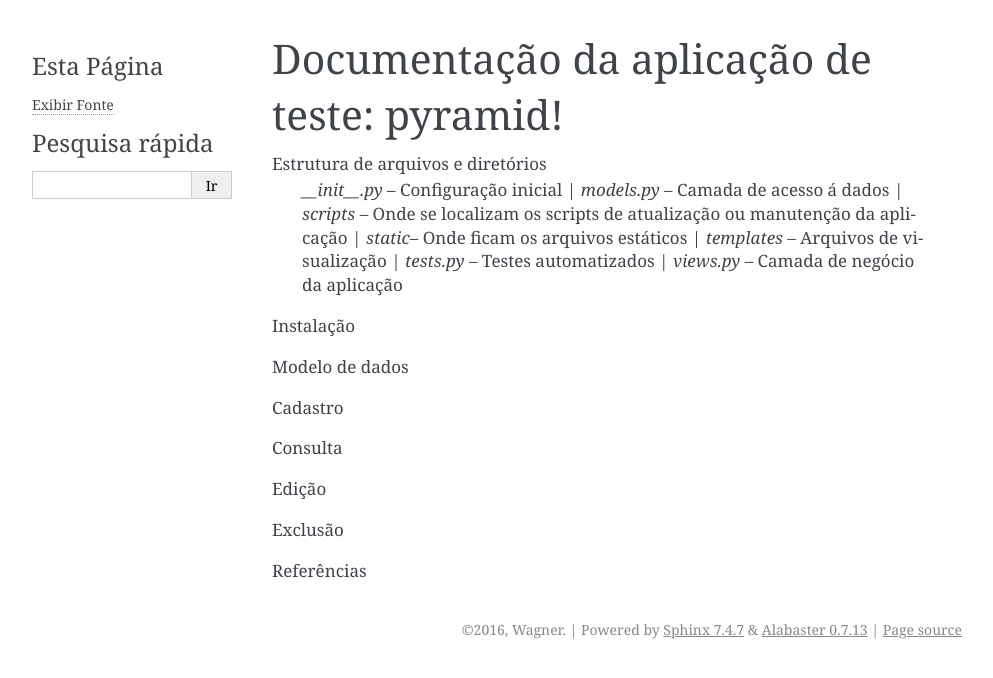
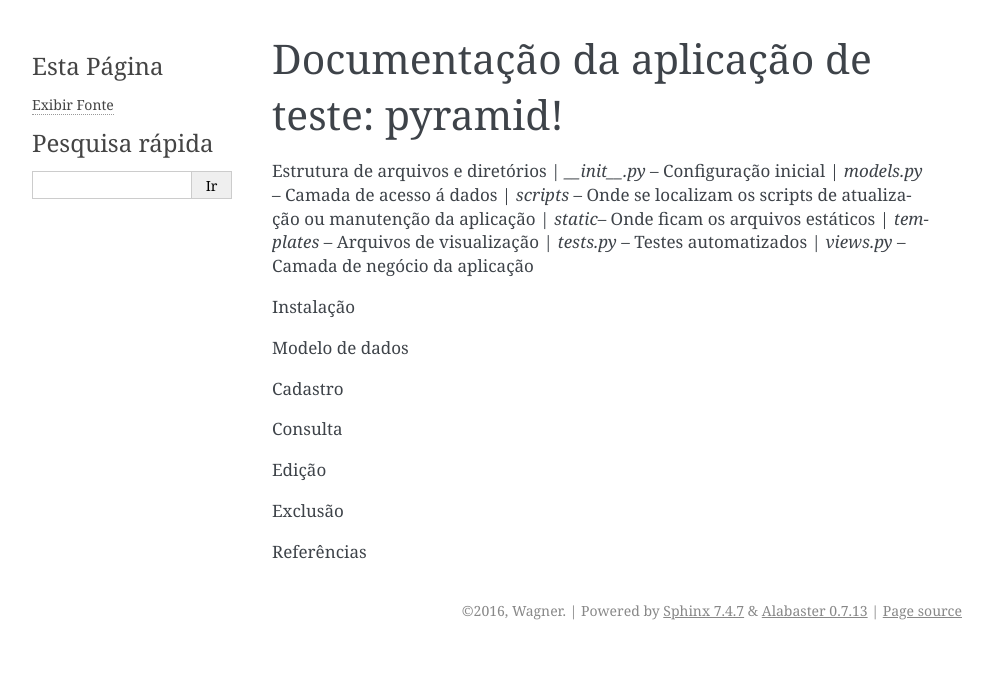
Before and after one commit to wagnerwar/piramid, a Sphinx documentation site: the page built from docs/index.rst, in a window 1280 px wide. Shown: the top 678 px of the page, without its empty margins (148-1141 px from the left). Built offline with Sphinx 7.4.7, drawn with Linux system fonts in a browser that asks for light colours.

Commit message:
Comitando alterações

```diff
--- a/docs/index.rst
+++ b/docs/index.rst
@@ -7,13 +7,14 @@
 ===================================
 
 Estrutura de arquivos e diretórios
-                *__init__.py* -- Configuração inicial
-		| *models.py* -- Camada de acesso á dados
-		| *scripts* -- Onde se localizam os scripts de atualização ou manutenção da aplicação
-		| *static*-- Onde ficam os arquivos estáticos
-		| *templates* -- Arquivos de visualização
-		| *tests.py* -- Testes automatizados
-		| *views.py* -- Camada de negócio da aplicação
+| *__init__.py* -- Configuração inicial
+| *models.py* -- Camada de acesso á dados
+| *scripts* -- Onde se localizam os scripts de atualização ou manutenção da aplicação
+| *static*-- Onde ficam os arquivos estáticos
+| *templates* -- Arquivos de visualização
+| *tests.py* -- Testes automatizados
+| *views.py* -- Camada de negócio da aplicação
+
 Instalação
 
 Modelo de dados
```
